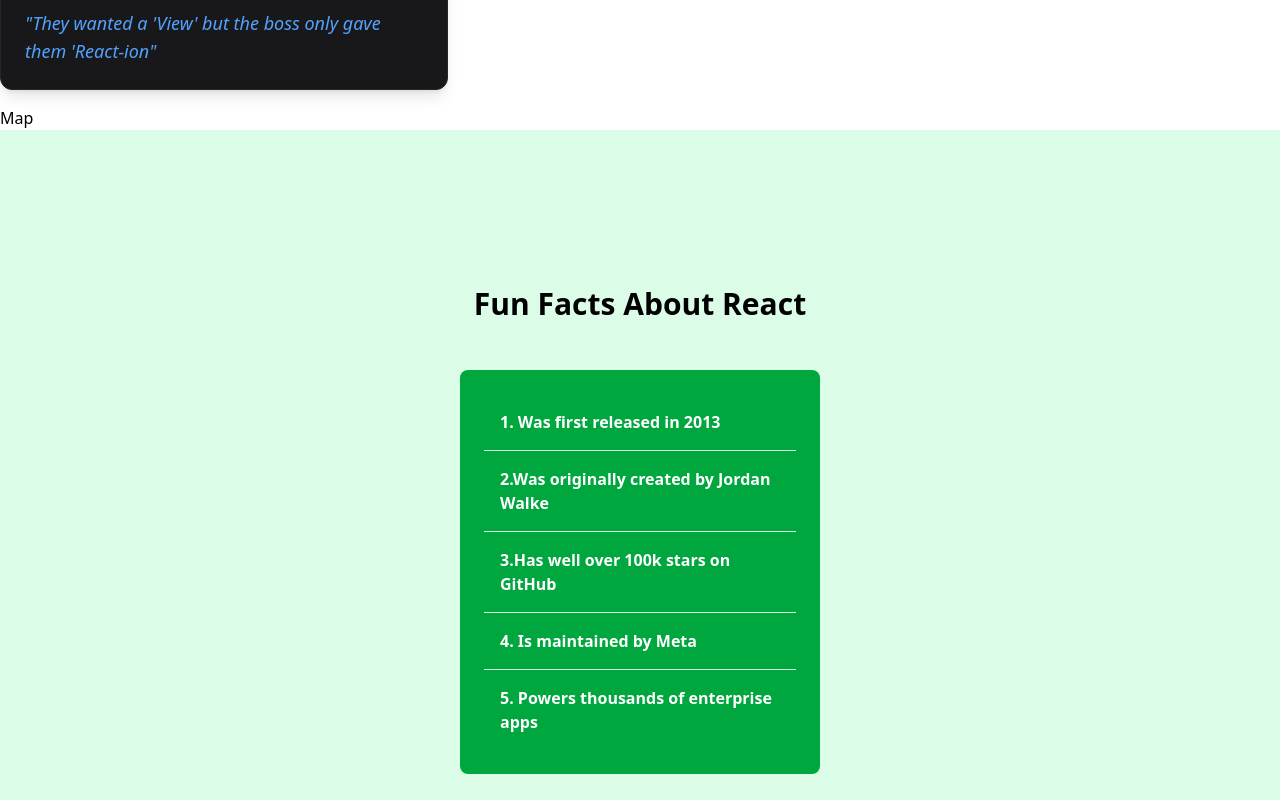
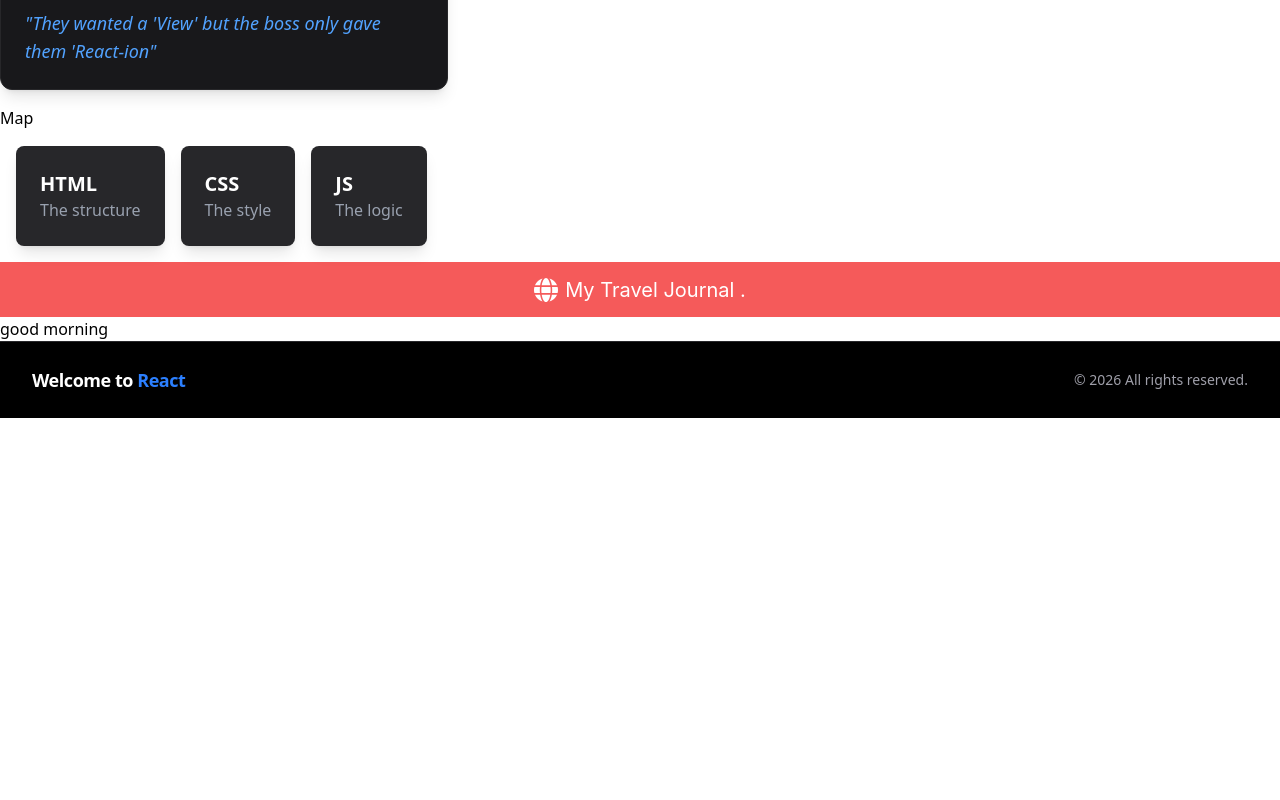
Before and after one commit to wainaina-mwangi/New-pro, a React (Vite) app: page / in a window 1280 px wide. Shown: the part 820-1620 px from the top of the page. After the commit the page ends 1238 px from the top, so only its background shows below. Built offline with nearby package versions, Linux system fonts and the light colour scheme.

Commit message:
working with map methods and a key

```diff
--- a/src/components/Rcards.jsx
+++ b/src/components/Rcards.jsx
@@ -1,23 +1,20 @@
-import React from 'react'
+function Rcards() {
+  const cardData = [
+    { id: 1, title: "HTML", desc: "The structure" },
+    { id: 2, title: "CSS", desc: "The style" },
+    { id: 3, title: "JS", desc: "The logic" }
+  ];
 
-function Rcards() {
   return (
-   <main className=' flex flex-col h-screen items-center justify-center bg-green-100 gap-6 '>
-    <img src="react.svg" className='absolute bottom-4 right-4 w-10 opacity-20 group-hover:opacity-100 transition-opacity' />
-    <h1 className='text-3xl font-bold mb-6  '>Fun Facts About React</h1>
-    <div className='flex'>
-        <ul className='max-w-90 bg-green-600 transition-transform hover:translate-x-3 hover:-translate-y-4 p-6 rounded-lg text-white hover:shadow-[0_20px_50px_rgba(8,_112,_184,_0.7)] divide-y divide-green-100 '>
-            <li  className='p-4 font-bold'>1. Was first released in 2013</li>
-            <li  className='p-4 font-bold'> 2.Was originally created by Jordan Walke</li>
-            <li  className='p-4 font-bold'> 3.Has well over 100k stars on GitHub</li>
-            <li  className='p-4 font-bold'>4. Is maintained by Meta</li>
-            <li className='p-4 font-bold'>5. Powers thousands of enterprise apps</li>
-        </ul>
+    <div className="flex gap-4 p-4">
+      {cardData.map((card) => (
+        <div key={card.id} className="bg-zinc-800 p-6 rounded-lg shadow-lg">
+          <h3 className="text-xl font-bold text-white">{card.title}</h3>
+          <p className="text-gray-400">{card.desc}</p>
+        </div>
+      ))}
     </div>
-
-
-</main>
-  )
+  );
 }
 
 export default Rcards
```
